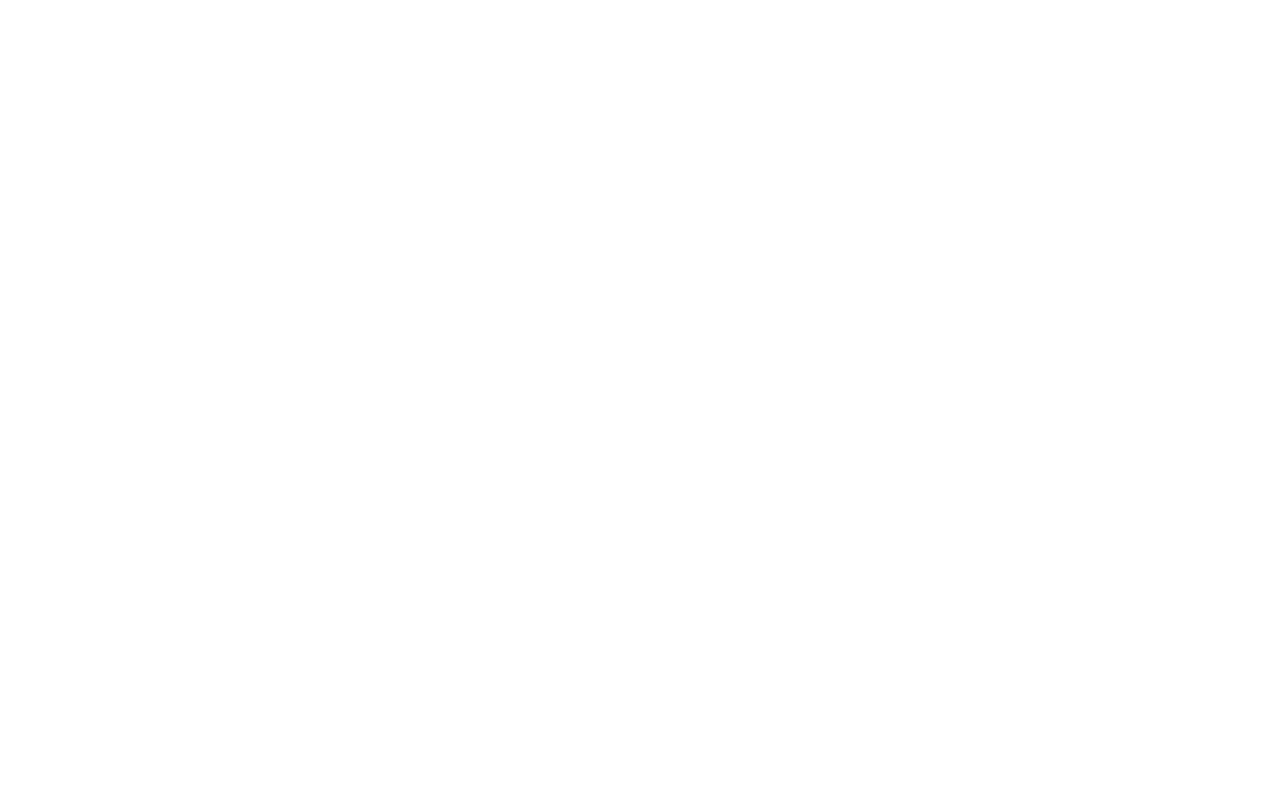
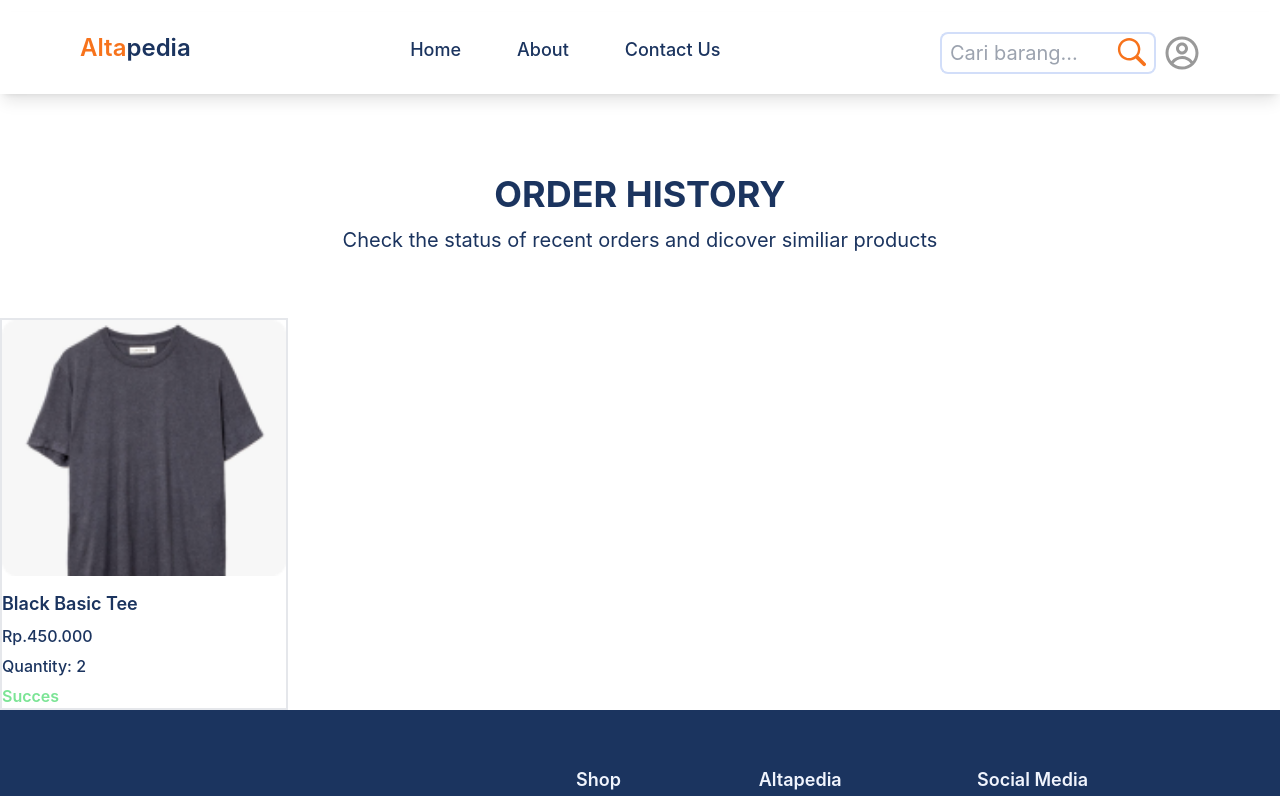
Before and after one commit to wramadhan/altapedia, a React (Create React App) app: page /history in a window 1280 px wide. Before the commit this address had no page. Shown: the top 796 px of the page. Built offline with nearby package versions, Linux system fonts and the light colour scheme.

Commit message:
Buat CardHistory dan Page History

```diff
--- a/src/App.js
+++ b/src/App.js
@@ -8,6 +8,7 @@
 import Cart from "./pages/Cart";
 import UpdateProfile from "./pages/UpdateProfile";
 import EditProduct from "./pages/EditProduct";
+import History from "./pages/OrderHistory";
 
 function App() {
   return (
@@ -22,6 +23,7 @@
         <Route path="/myproduct/:id" element={<EditProduct />} />
         <Route path="/cart" element={<Cart />} />
         <Route path="/checkout" element={<Checkout />} />
+        <Route path="/history" element={<History />} />
       </Routes>
     </Router>
   );
--- /dev/null
+++ b/src/components/Cardhistory.js
@@ -0,0 +1,16 @@
+import React from "react";
+import Image from "../images/productclothes.png";
+
+const Cardhistory = () => {
+  return (
+    <div className="w-72 h-full border-2">
+      <img src={Image} alt="Product" className="w-72 h-64 mb-3.5 " />
+      <h4 className="text-lg font-semibold text-[#1B345F] mb-1.5">Black Basic Tee</h4>
+      <h5 className="text-base font-medium text-[#1B345F] mb-1.5">Rp.450.000</h5>
+      <h5 className="text-base font-medium text-[#1B345F] mb-1.5">Quantity: 2</h5>
+      <h5 className="text-base font-semibold text-[#7BE495]">Succes</h5>
+    </div>
+  );
+};
+
+export default Cardhistory;
--- /dev/null
+++ b/src/pages/OrderHistory.jsx
@@ -0,0 +1,22 @@
+import React from "react";
+import Navbar from "../components/Navbar";
+import Cardhistory from "../components/Cardhistory";
+import Footer from "../components/Footer";
+
+const OrderHistory = () => {
+  return (
+    <div>
+      <Navbar />
+      <div className="text-center mt-20">
+        <h1 className="text-4xl font-bold text-[#1B345F] mb-3">ORDER HISTORY</h1>
+        <h2 className="text-xl text-[#1B345F] mb-16">Check the status of recent orders and dicover similiar products</h2>
+      </div>
+      <div>
+        <Cardhistory />
+      </div>
+      <Footer />
+    </div>
+  );
+};
+
+export default OrderHistory;
```
